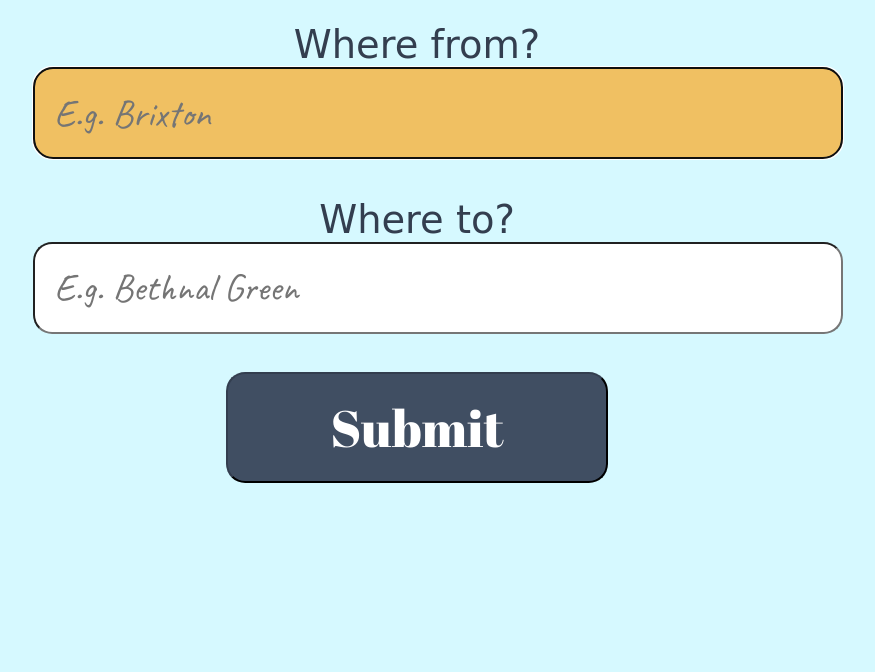
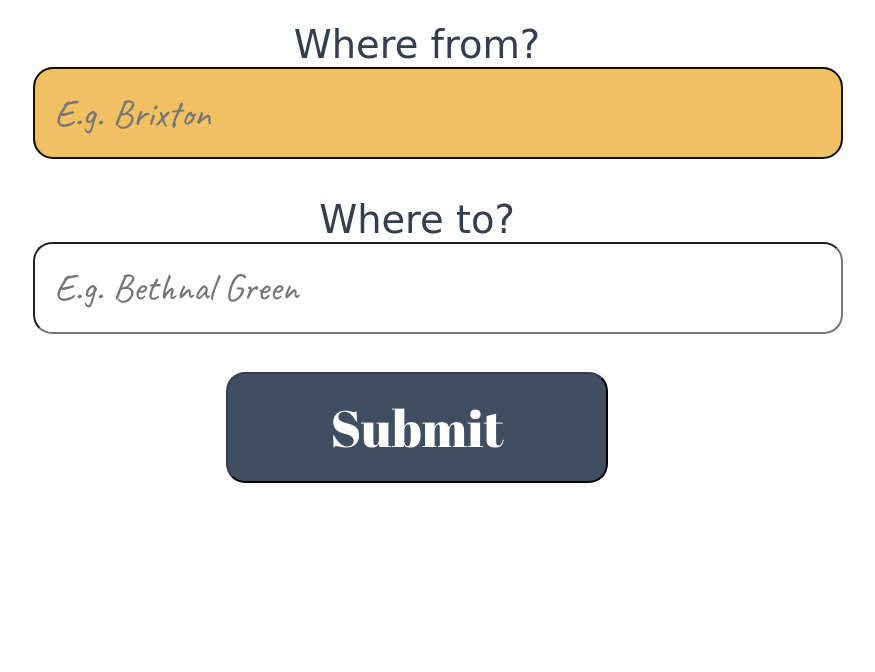
Before and after one commit to polyccon/littleFACt, a website: page index.html in a window 1280 px wide. Shown: the part 128-800 px from the top of the page, without its empty margins (223-1098 px from the left). Drawn offline with Linux system fonts and the light colour scheme; a web font is replaced by a local one.

Commit message:
fix media styling, remove normalize, remove gradient, update gitignore Fixes #54 #50 #48 #45

```diff
--- a/Public/assets/style.css
+++ b/Public/assets/style.css
@@ -1,5 +1,3 @@
-
-
 body {
   color: #333e4f;
 }
@@ -7,8 +5,8 @@ body {
 .container {
   max-width: 60vw;
   margin: 0 auto;
+}
 
-}
 .header {
   text-align: center;
 }
@@ -79,9 +77,9 @@ p {
 }
 
 .minutes {
-   text-align: center;
-   margin-top: 7vw;
- }
+  text-align: center;
+  margin-top: 7vw;
+}
 
 .animated {
   animation-duration: 2.5s;
@@ -107,38 +105,25 @@ p {
   animation-duration: 1s;
 }
 
-.grad {
-  background: #d6f9ff;
-  / Old browsers / background-color: -moz-linear-gradient(top, #d6f9ff 0%, #9ee8fa 100%);
-  / FF3.6-15 / background-color: -webkit-linear-gradient(top, #d6f9ff 0%, #9ee8fa 100%);
-  / Chrome10-25, Safari5.1-6 / background-color: linear-gradient(to bottom, #d6f9ff 0%, #9ee8fa 100%);
-  / W3C, IE10+, FF16+, Chrome26+, Opera12+, Safari7+/
-}
-
-@media all and (max-width: 700px) {
+@media screen and (max-width: 700px) {
   form {
     font-size: 6vw;
     margin-top: 7vh;
   }
-
   input[type="text"] {
     font-size: 7vw;
     padding: 3vw;
     padding-right: 0;
   }
-
   input[type="submit"] {
     font-size: 7vw;
     padding: 3vw 20vw 3vw 20vw;
     margin-top: 5vh;
-
   }
-
   h1 {
     font-size: 10vw;
     margin-top: 10vh;
   }
-
   h2 {
     font-size: 7vw;
   }
```
Also changed, not shown: Public/assets/normalize.css (deleted), 1 other file.
